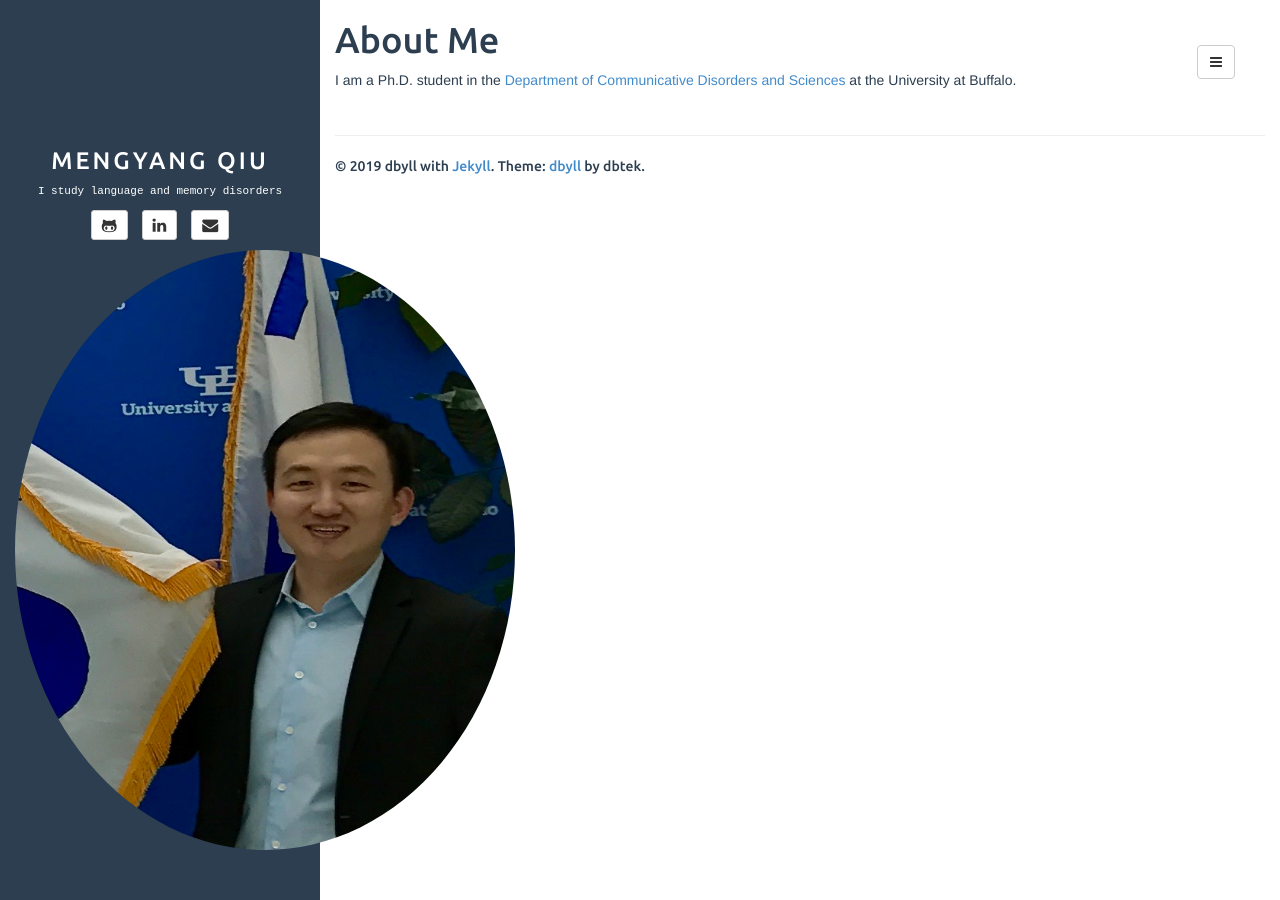
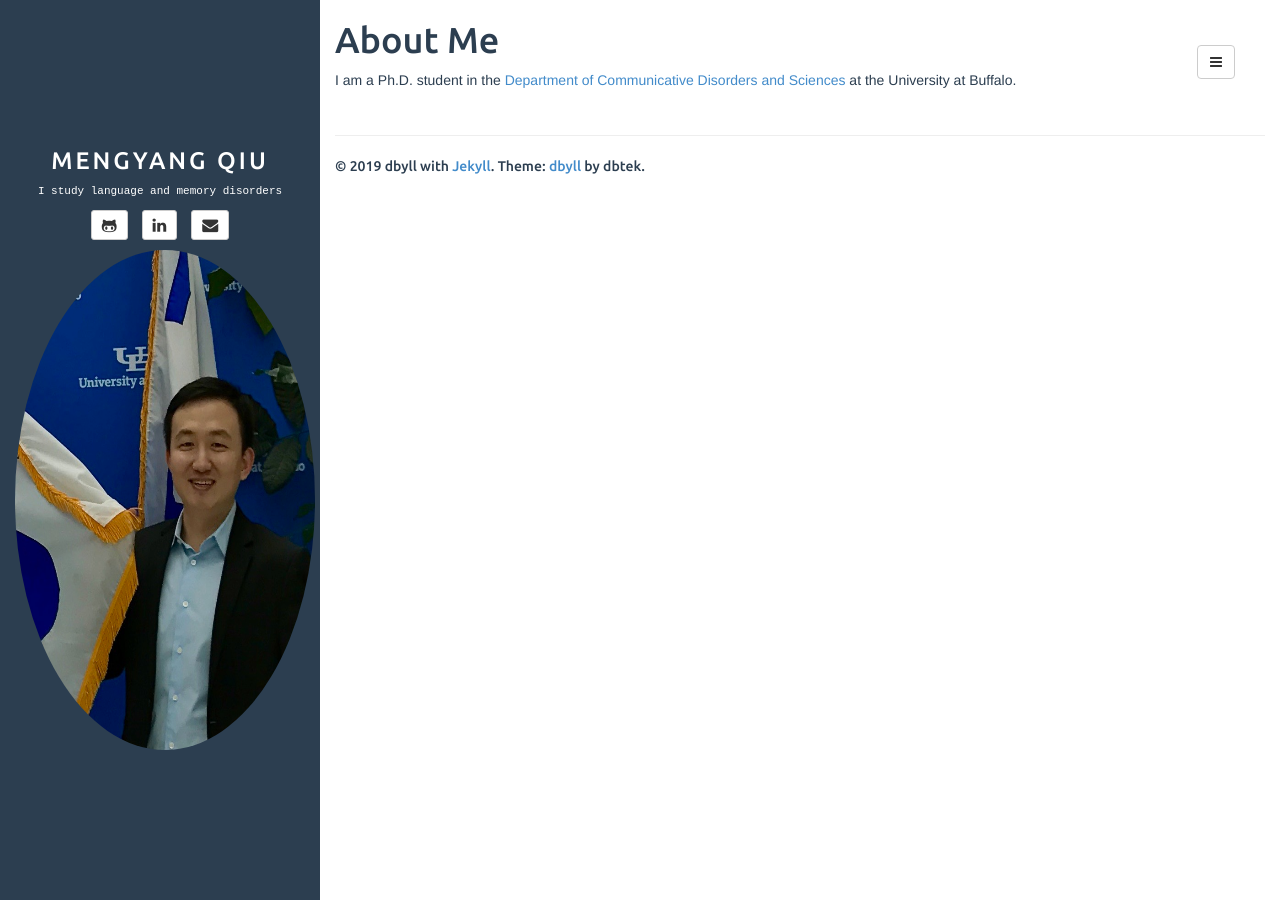
Before and after one commit to mengyangq/mengyangq.github.io, a Jekyll site: the page built from index.html, in a window 1280 px wide. Built offline with Jekyll 4.4.1, drawn with Linux system fonts in a browser that asks for light colours; the list of posts is cut into pages by our own code.

Commit message:
Update sidebar.html

```diff
--- a/_includes/sidebar.html
+++ b/_includes/sidebar.html
@@ -30,7 +30,7 @@
 <!-- sidebar.html -->
 <div class="sidebar-header" role="banner">
 	<a href="{{ site.BASE_PATH }}/">
-		<img src="pub/mengyang.jpeg" class="img-circle" width="500" height="600" />
+		<img src="pub/mengyang.jpeg" class="img-circle" width="300" height="500" />
 	</a>
 
 </div>
```
